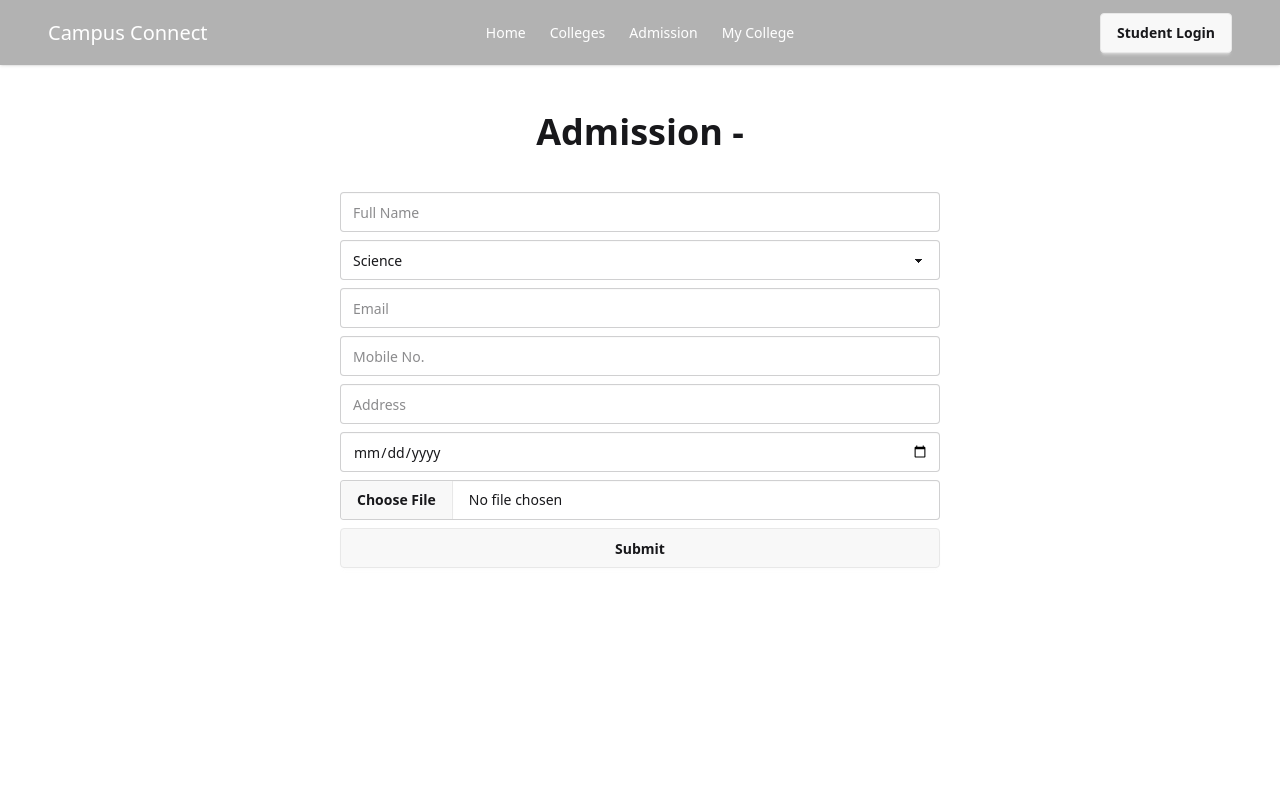
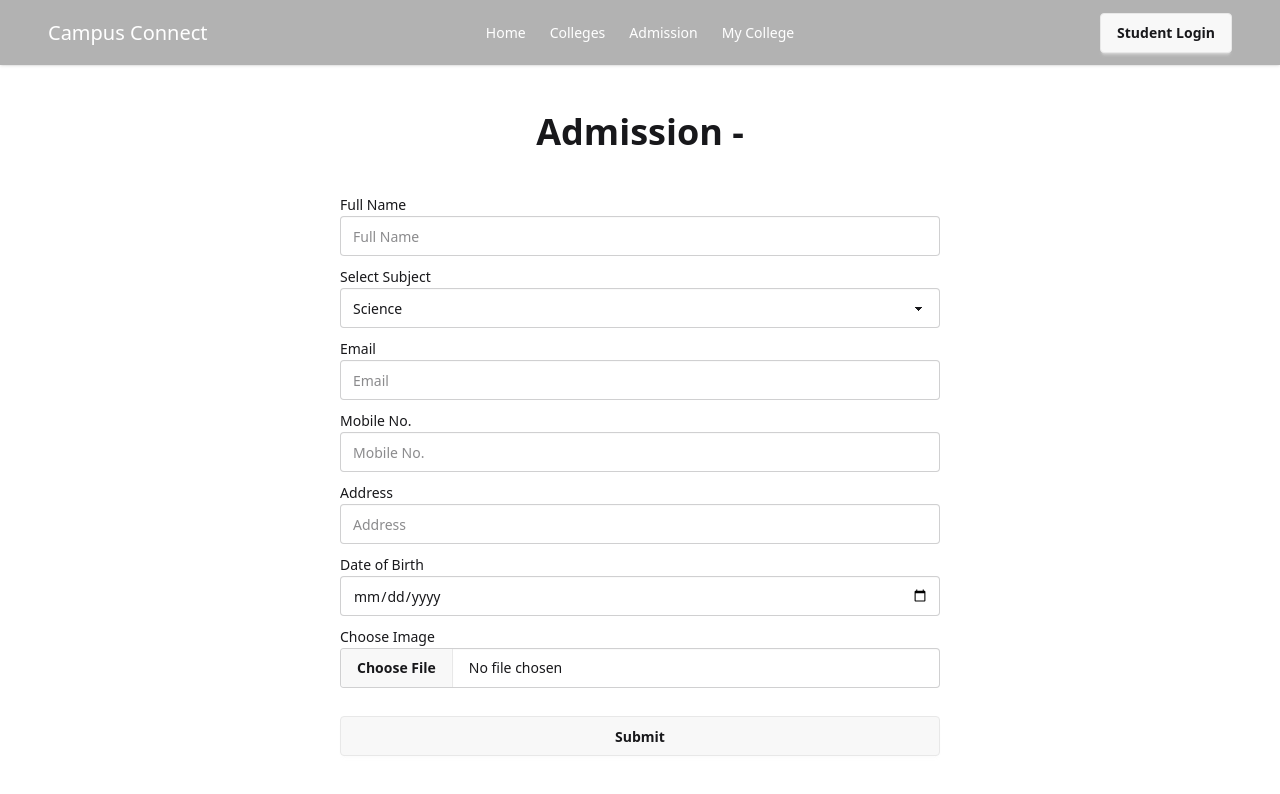
Before and after one commit to jubayerCodes/CampusConnect-client, a React (Vite) app: page /admission/1 in a window 1280 px wide. Shown: the top 794 px of the page. Built offline with nearby package versions, Linux system fonts and the light colour scheme; no server answers.

Commit message:
added redirect feature

```diff
--- a/src/Components/Shared/SocialLogin/SocialLogin.jsx
+++ b/src/Components/Shared/SocialLogin/SocialLogin.jsx
@@ -2,7 +2,7 @@ import { useNavigate } from "react-router";
 import { AuthContext } from "../../../Utilities/AuthProvider/AuthProvider";
 import { useContext } from "react";
 
-const SocialLogin = ({ className }) => {
+const SocialLogin = ({ className, from }) => {
   const navigate = useNavigate();
   const { signInWithGoogle, signInWithFacebook } = useContext(AuthContext);
 
@@ -10,7 +10,7 @@ const SocialLogin = ({ className }) => {
     signInWithGoogle()
       .then((result) => {
         const user = result.user;
-        console.log(user);
+        navigate(from)
       })
       .catch((error) => {
         const errorMessage = error.message;
@@ -21,15 +21,12 @@ const SocialLogin = ({ className }) => {
   const handleFacebookLogin = () => {
     signInWithFacebook()
       .then(result => {
-        // The signed-in user info.
         const user = result.user;
 
-        // This gives you a Facebook Access Token. You can use it to access the Facebook API.
         const credential = FacebookAuthProvider.credentialFromResult(result);
         const accessToken = credential.accessToken;
 
-        // IdP data available using getAdditionalUserInfo(result)
-        // ...
+        navigate(from)
       })
       .catch((error) => {
         const errorMessage = error.message;
--- /dev/null
+++ b/src/Pages/BookAdmission/BookAdmission.css
@@ -0,0 +1,3 @@
+label{
+    font-size: 14px;
+}
--- a/src/Pages/BookAdmission/BookAdmission.jsx
+++ b/src/Pages/BookAdmission/BookAdmission.jsx
@@ -1,11 +1,13 @@
 import React, { useEffect, useState } from 'react';
 import { useForm } from 'react-hook-form';
 import { useParams } from 'react-router';
-import { toast } from 'react-toastify';
+import { Bounce, toast } from 'react-toastify';
+import './BookAdmission.css'
 
 const BookAdmission = () => {
-    const { register, handleSubmit } = useForm()
+    const { register, handleSubmit, reset } = useForm()
     const [college, setCollege] = useState({})
+    const [loading, setLoading] = useState(false)
 
     const params = useParams()
 
@@ -19,23 +21,23 @@ const BookAdmission = () => {
 
 
     const handleAdmit = async (data) => {
+        setLoading(true);
         const imageFile = data.image[0];
-
         const formData = new FormData();
         formData.append("image", imageFile);
-
         const imgbbApiKey = import.meta.env.VITE_IMGBB_KEY;
 
-
-        try {
+        const admissionPromise = async () => {
             const res = await fetch(`https://api.imgbb.com/1/upload?key=${imgbbApiKey}`, {
                 method: "POST",
                 body: formData
             });
 
             const result = await res.json();
+            if (!result.success) {
+                throw new Error('Image upload failed');
+            }
 
-            if (result.success) {
             const imageUrl = result.data.url;
 
             const admissionData = {
@@ -43,7 +45,6 @@ const BookAdmission = () => {
                 image: imageUrl,
                 collegeId: _id
             };
-
 
             const response = await fetch(`${import.meta.env.VITE_API}/admission`, {
                 method: 'POST',
@@ -53,43 +54,82 @@ const BookAdmission = () => {
                 body: JSON.stringify(admissionData)
             });
 
+            const responseData = await response.json();
 
-                const responseData = await response.json();
-                if (responseData?.acknowledged) {
-                    toast.success('College Booked', {
+            if (!responseData?.acknowledged) {
+                throw new Error('Admission not acknowledged');
+            }
+
+            return responseData;
+        };
+
+        toast.promise(
+            admissionPromise()
+                .then((data) => {
+                    setLoading(false);
+                    reset();
+                    return data;
+                })
+                .catch((err) => {
+                    setLoading(false);
+                    throw err;
+                }),
+            {
+                pending: 'Processing admission...',
+                success: 'College booked successfully 🎉',
+                error: 'Admission failed. Please try again.'
+            },
+            {
                 position: "top-right",
                 autoClose: 5000,
                 hideProgressBar: false,
-                        closeOnClick: false,
+                closeOnClick: true,
                 pauseOnHover: true,
-                        draggable: true,
-                        progress: undefined,
-                        theme: "light",
                 transition: Bounce,
-                    });
             }
-            }
-        } catch (error) { }
-    }
+        );
+    };
+
     return (
         <section className="section">
             <div className="my-container">
                 <h3 className="font-semibold text-4xl text-center mb-10">Admission - {college?.collegeName}</h3>
-                <div className="flex-col max-w-[600px] mx-auto">
-                    <form className='w-full' onSubmit={handleSubmit(handleAdmit)}>
-                        <input type="text" name='fullName' className="input w-full mb-2" placeholder="Full Name" required {...register("fullName")} />
-                        <select name='subject' {...register("register")} className="select w-full mb-2" required>
+                <div className="flex flex-col max-w-[600px] mx-auto">
+                    <form className='w-full flex flex-col gap' onSubmit={handleSubmit(handleAdmit)}>
+                        <div className="input-field">
+                            <label htmlFor="fullName">Full Name</label>
+                            <input id='fullName' type="text" name='fullName' className="input w-full mb-2" placeholder="Full Name" required {...register("fullName")} />
+                        </div>
+                        <div className="input-field">
+                            <label htmlFor="subject">Select Subject</label>
+                            <select id='subject' name='subject' {...register("register")} className="select w-full mb-2" required>
                                 <option value={"science"}>Science</option>
                                 <option value={"arts"}>Arts</option>
                                 <option value={"business-studies"}>Business Studies</option>
                             </select>
-                        <input type="email" name='email' className="input w-full mb-2" placeholder="Email" required {...register("email")} />
-                        <input type="text" name='mobile' className="input w-full mb-2" placeholder="Mobile No." required {...register("mobile")} />
-                        <input type="text" name='address' className="input w-full mb-2" placeholder="Address" required {...register("address")} />
-                        <input type="date" name='DOB' className="input w-full mb-2" placeholder="Date of Birth" required {...register("DOB")} />
-                        <input type="file" name='image' className="file-input w-full mb-2" required {...register("image")} />
+                        </div>
+                        <div className="input-field">
+                            <label htmlFor="email">Email</label>
+                            <input id='email' type="email" name='email' className="input w-full mb-2" placeholder="Email" required {...register("email")} />
+                        </div>
+                        <div className="input-field">
+                            <label htmlFor="mobile">Mobile No.</label>
+                            <input id='mobile' type="text" name='mobile' className="input w-full mb-2" placeholder="Mobile No." required {...register("mobile")} />
+                        </div>
+                        <div className="input-field">
+                            <label htmlFor="address">Address</label>
+                            <input id='address' type="text" name='address' className="input w-full mb-2" placeholder="Address" required {...register("address")} />
+                        </div>
+                        <div className="input-field">
+                            <label htmlFor="DOB">Date of Birth</label>
+                            <input id='DOB' type="date" name='DOB' className="input w-full mb-2" placeholder="Date of Birth" required {...register("DOB")} />
+                        </div>
+                        <div className="input-field">
+                            <label htmlFor="image">Choose Image</label>
+                            <input id='image' type="file" name='image' className="file-input w-full mb-2" required {...register("image")} />
+                        </div>
 
-                        <input type='submit' className="btn w-full" />
+                        <input type='submit' disabled={loading} className="btn w-full mt-5" />
                     </form>
                 </div>
             </div>
--- a/src/Pages/Login/Login.jsx
+++ b/src/Pages/Login/Login.jsx
@@ -21,12 +21,12 @@ const Login = () => {
     const [isRegister, setIsRegister] = useState(false)
 
     const handleRegister = (data) => {
-        const { email, password} = data
+        const { email, password } = data
 
         signUpWithEmailAndPassword(email, password)
             .then((result) => {
                 const user = result.user
-                console.log(user)
+                navigate(from)
             })
 
         reset()
@@ -38,7 +38,7 @@ const Login = () => {
         loginWithEmailAndPassword(email, password)
             .then((result) => {
                 const user = result.user
-                console.log(user)
+                navigate(from)
             }).catch((error) => {
                 const errorMessage = error.message;
                 console.log(errorMessage);
@@ -60,7 +60,7 @@ const Login = () => {
                                 <input {...registerLogin('password', { required: true })} placeholder='Password' className='w-full mb-5 border focus:outline-none p-2 text-sm' type="password" name="password" id="login-password-field" required />
                                 <input type="submit" value="Login" className='cursor-pointer w-full mb-5 primary-btn' style={{ width: '100%' }} />
                             </form>
-                            <SocialLogin className={'mt-4'} />
+                            <SocialLogin from={from} className={'mt-4'} />
                         </div>
                         <div className={`${isRegister ? '' : 'hidden'}`}>
                             <form onSubmit={handleSubmit(handleRegister)} className={`flex-col items-stretch justify-between `}>
@@ -78,7 +78,7 @@ const Login = () => {
 
                                 <input type="submit" value="Register" className='cursor-pointer w-full mb-5 primary-btn' style={{ width: '100%' }} />
                             </form>
-                            <SocialLogin className={'mt-4'} />
+                            <SocialLogin from={from} className={'mt-4'} />
                         </div>
                         <div className='flex justify-between items-center mt-5'>
                             <button onClick={() => setIsRegister(true)} className={`cursor-pointer transition hover:text-[var(--btn-bg)] ${isRegister ? 'hidden' : ''}`}>Register here!</button>
```
Lines whose indentation alone changed are shown as unchanged.
